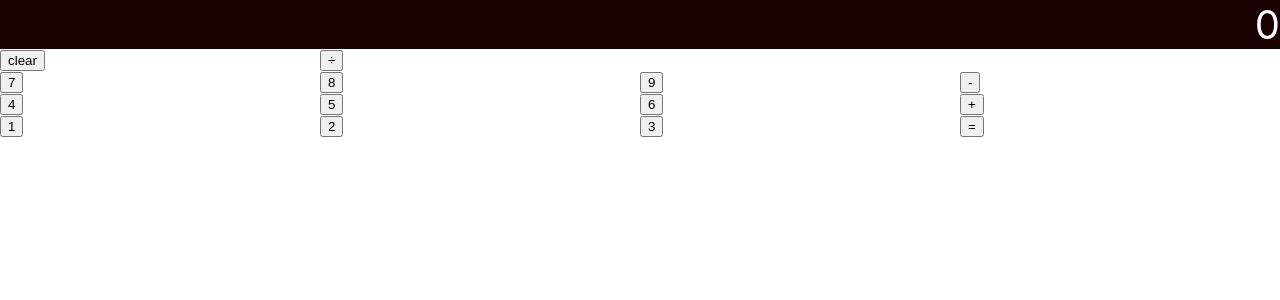
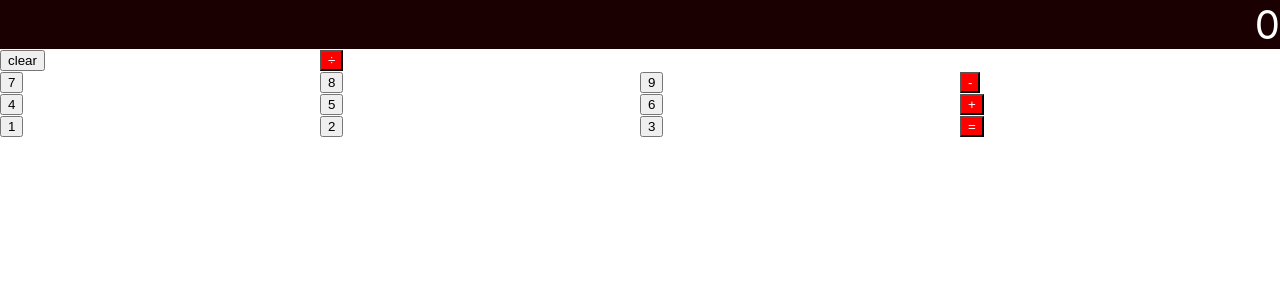
Before and after one commit to Botterbul/Calculator_React, a React (Create React App) app: page / in a window 1280 px wide. Shown: the top 300 px of the page. Built offline with nearby package versions, Linux system fonts and the light colour scheme.

Commit message:
Right Side Buttons Red

```diff
--- a/src/home/Button.css
+++ b/src/home/Button.css
@@ -3,3 +3,8 @@
     width: 25%;
     flex: 1 0 auto;
 }
+
+.btnNormal.red button {
+    background-color: red;
+    color: white;
+  }
--- a/src/home/Button.js
+++ b/src/home/Button.js
@@ -3,8 +3,13 @@ import "./Button.css";
 
 class Button extends React.Component {
   render() {
+    const className = [
+      "btnNormal",
+      this.props.operator ? "red" : "",
+    ];
+
     return (
-      <div className="btnNormal">
+      <div className={className.join(" ")}>
         <button onClick={this.handleClick}>{this.props.name}</button>
       </div>
     );
```
